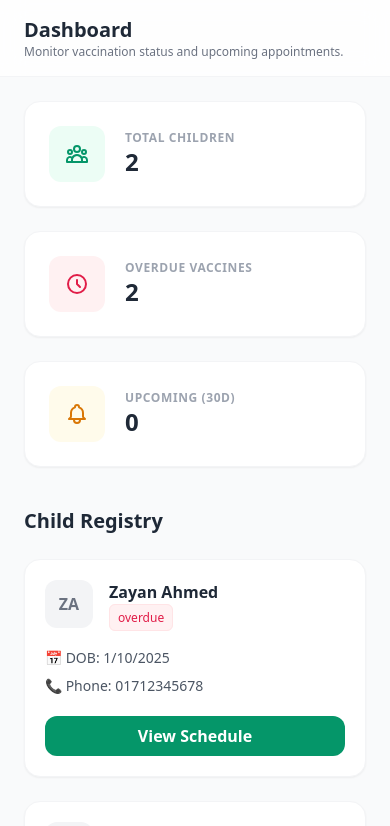
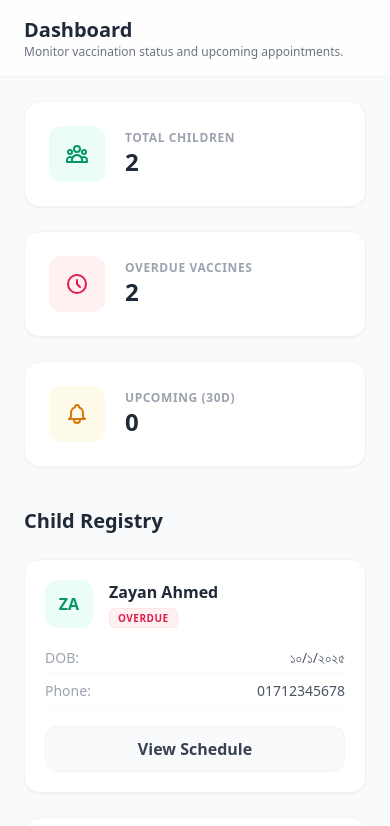
Before and after one commit to mashruf99/Measles, a React (Vite) app in the folder Frontend/: page / in a window 390 px wide. Shown: the top 826 px of the page. Built offline with nearby package versions, Linux system fonts and the light colour scheme.

Commit message:
Refactor ChildCard component for better styling
Updated the ChildCard component to improve styling and structure, including changes to the date of birth and phone display.

```diff
--- a/Frontend/src/components/ChildCard.jsx
+++ b/Frontend/src/components/ChildCard.jsx
@@ -1,6 +1,6 @@
+// components/ChildCard.jsx
 import React from "react";
 
-// Dashboard থেকে 'onClick' পাঠানো হয়েছে, তাই এখানে 'onClick' রিসিভ করতে হবে
 const ChildCard = ({ child, status, onClick }) => {
   const getStatusStyle = () => {
     switch (status) {
@@ -13,29 +13,37 @@ const ChildCard = ({ child, status, onClick }) => {
   const getInitials = (name) =>
     name ? name.split(" ").map((n) => n[0]).join("").toUpperCase().substring(0, 2) : "??";
 
+  const dob = child.date_of_birth || child.dateOfBirth;
+  const phone = child.guardian_phone || child.guardianPhone || 'N/A';
+
   return (
-    <div className="bg-white rounded-2xl p-5 border border-gray-100 shadow-sm hover:shadow-xl transition-all">
+    <div className="bg-white rounded-2xl p-5 border border-gray-100 shadow-sm hover:shadow-xl transition-all group">
       <div className="flex items-center gap-4 mb-5">
-        <div className="h-12 w-12 rounded-xl bg-gray-100 flex items-center justify-center font-bold text-gray-500">
+        <div className="h-12 w-12 rounded-xl bg-emerald-50 text-emerald-600 flex items-center justify-center font-bold group-hover:bg-emerald-600 group-hover:text-white transition-colors">
           {getInitials(child.name)}
         </div>
         <div>
           <h4 className="font-bold text-gray-800">{child.name}</h4>
-          <span className={`text-xs px-2 py-1 rounded-md border ${getStatusStyle()}`}>
+          <span className={`text-[10px] uppercase tracking-wider font-bold px-2 py-0.5 rounded-md border ${getStatusStyle()}`}>
             {status || 'On Track'}
           </span>
         </div>
       </div>
 
       <div className="space-y-2 text-sm text-gray-600 mb-5">
-        {/* Mock ডাটাতে 'dob' আছে আর Form-এ 'dateOfBirth', তাই দুটিই চেক করা ভালো */}
-        <p>📅 DOB: {new Date(child.dateOfBirth || child.dob).toLocaleDateString()}</p>
-        <p>📞 Phone: {child.phone || child.guardianPhone || 'N/A'}</p>
+        <div className="flex justify-between border-b border-gray-50 pb-1">
+          <span className="text-gray-400">DOB:</span>
+          <span className="font-medium">{dob ? new Date(dob).toLocaleDateString('bn-BD') : 'N/A'}</span>
+        </div>
+        <div className="flex justify-between border-b border-gray-50 pb-1">
+          <span className="text-gray-400">Phone:</span>
+          <span className="font-medium">{phone}</span>
+        </div>
       </div>
 
       <button
-        onClick={onClick} // এখানে onClick কল হবে
-        className="w-full py-2 bg-emerald-600 text-white rounded-xl font-semibold hover:bg-emerald-700 transition-colors"
+        onClick={onClick}
+        className="w-full py-2.5 bg-gray-50 text-gray-700 rounded-xl font-bold hover:bg-emerald-600 hover:text-white transition-all active:scale-95 border border-gray-100"
       >
         View Schedule
       </button>
```
